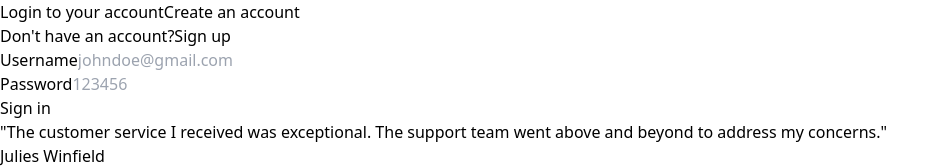
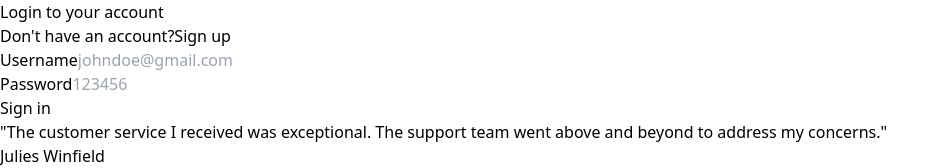
Before and after one commit to ikrajnish/medium, a React (Vite) app in the folder frontend/: page /signin in a window 1280 px wide. Shown: the top 168 px of the page, without its empty margins (0-949 px from the left). Built offline with nearby package versions, Linux system fonts and the light colour scheme.

Commit message:
fix type error

```diff
--- a/frontend/src/components/Auth.tsx
+++ b/frontend/src/components/Auth.tsx
@@ -29,7 +29,6 @@ export const Auth = ({ type }: { type: "signup" | "signin" }) => {
                 <div className="px-10">
                     <div className="text-3xl font-extrabold">
                         {type === "signup" ? "Create an account" : "Login to your account"}
-                        Create an account
                     </div>
                     <div className="text-slate-500">
                         {type === "signin" ? "Don't have an account?" : "Already have an account?" }
```
